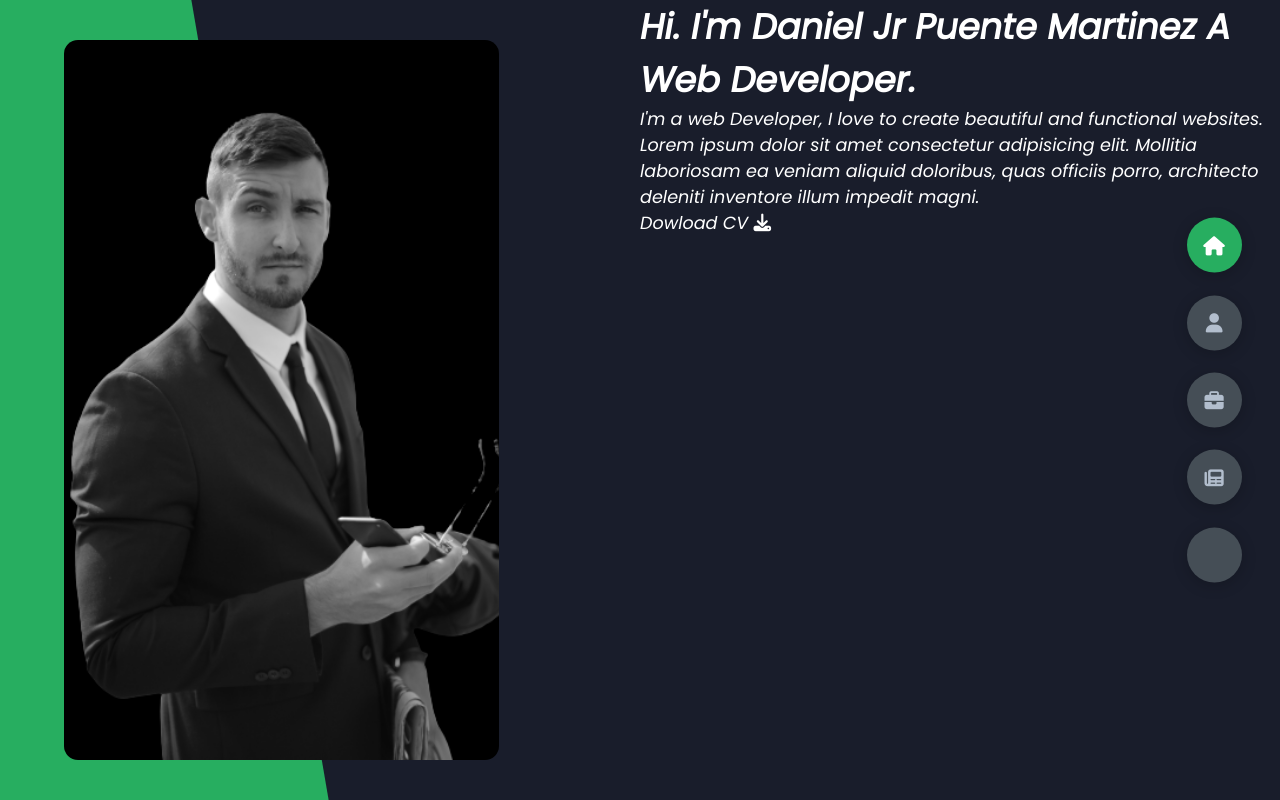
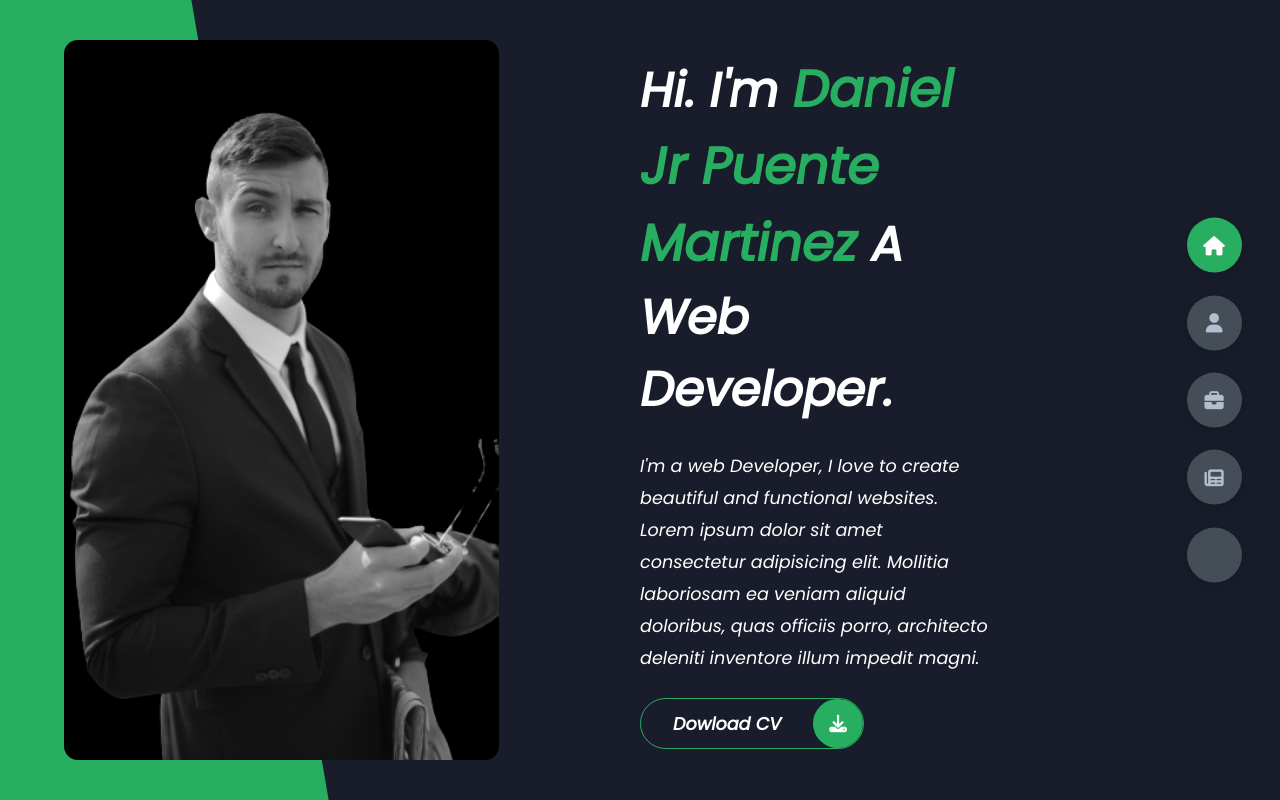
Before and after one commit to DanielJrPuente/Portfolio, a website: page index.html in a window 1280 px wide. Drawn offline with Linux system fonts and the light colour scheme; some icons are missing.

Commit message:
Make finally styles from header sections

```diff
--- a/index.html
+++ b/index.html
@@ -30,10 +30,12 @@
                     Lorem ipsum dolor sit amet consectetur adipisicing elit. Mollitia laboriosam ea
                     veniam aliquid doloribus, quas officiis porro, architecto deleniti inventore illum impedit magni.
                 </p>
-                <a href="" class="main-btn">
-                    <span class="btn-text">Dowload CV</span>
-                    <span class="botn-icon"><i class="fas fa-download"></i></span>
-                </a>
+                <div class="btn-con">
+                    <a href="" class="main-btn">
+                        <span class="btn-text">Dowload CV</span>
+                        <span class="btn-icon"><i class="fas fa-download"></i></span>
+                    </a>
+                </div>
             </div>
         </div>
     </header>
--- a/src/scss/Header/_header.scss
+++ b/src/scss/Header/_header.scss
@@ -45,6 +45,66 @@
         }
     }
     .right-header{
-
+        display: flex;
+        flex-direction: column;
+        justify-content: center;
+        padding-right: 18rem;
+        .name{
+            font-size: 3rem;
+            span{
+                color: v.$secundary-color;
+                font-size: 3.2rem;
+            }
+        }
+        p{
+            margin: 1.5rem 0;
+            line-height: 2rem;
+        }
     }
 }
+
+
+
+.btn-con{
+    display: flex;
+    align-self: flex-start;
+}
+.main-btn{
+    border-radius: 30px;
+    color: inherit;
+    font-weight: 600;
+    position: relative;
+    border: 1px solid v.$secundary-color;
+    display: flex;
+    align-self: flex-start;
+    align-items: center;
+    overflow: hidden;
+    .btn-text{
+        padding: 0 2rem;
+    }
+    .btn-icon{
+        background-color: v.$secundary-color;
+        display: flex;
+        align-items: center;
+        justify-content: center;
+        border-radius: 50%;
+        padding: 1rem;
+    }
+    &::before{
+        content: "";
+        position: absolute;
+        top: 0;
+        right: 0;
+        transform: translateX(-100%);
+        transition: all .4s ease-in-out;
+        z-index: -1;
+    }
+    &:hover{
+        &::before{
+            width: 100%;
+            height: 100%;
+            background-color: v.$secundary-color;
+            transform: translateX(0);
+        }
+    }
+}
```
Also changed, not shown: build/css/app.css.
